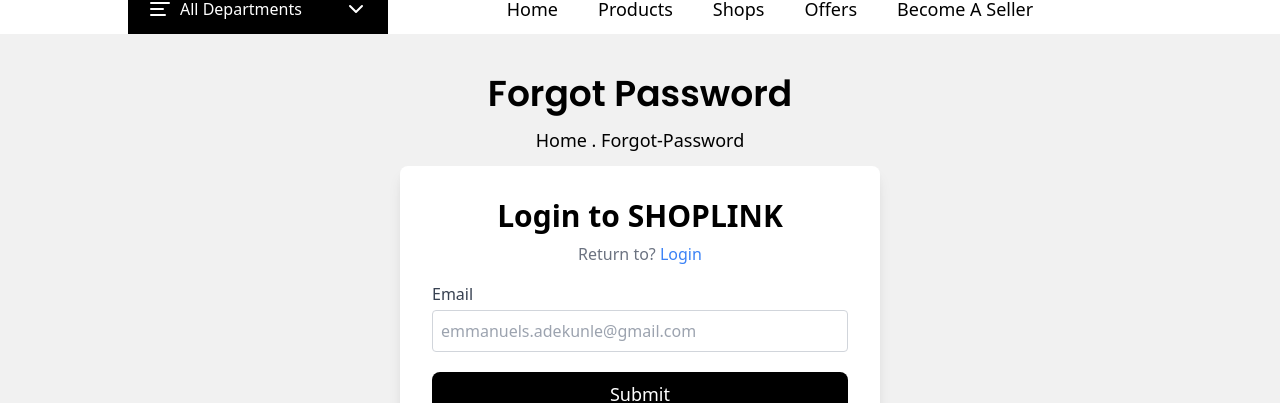
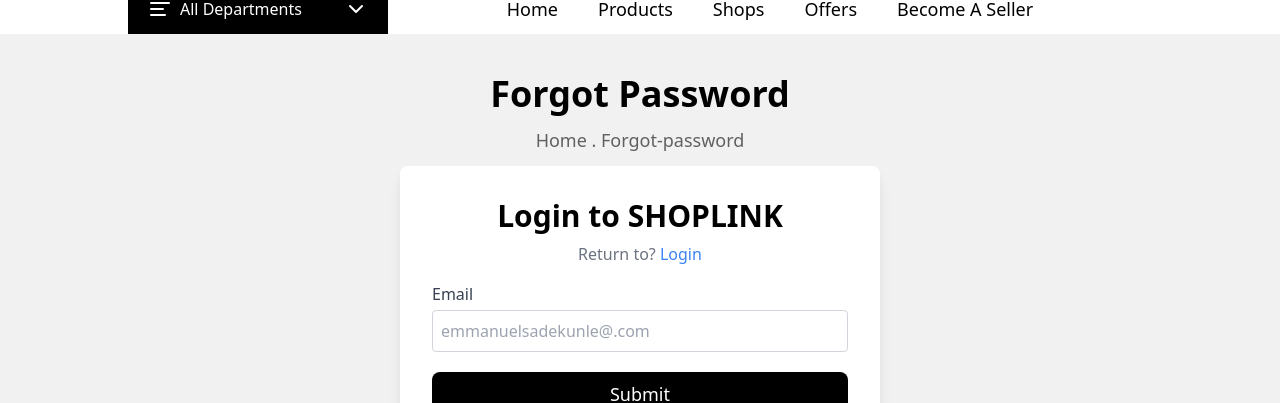
Before and after one commit to Emmanuel-Adekunle/shoplink, a Next.js app in the folder apps/user-ui/: page /forgot-password in a window 1280 px wide. Shown: the part 129-532 px from the top of the page. Built offline with nearby package versions, Linux system fonts and the light colour scheme.

Commit message:
Cleanup Indentation

```diff
--- a/apps/user-ui/src/app/(routes)/forgot-password/page.tsx
+++ b/apps/user-ui/src/app/(routes)/forgot-password/page.tsx
@@ -1,11 +1,11 @@
-'use client';
+"use client";
 
+import { useMutation } from "@tanstack/react-query";
+import axios, { AxiosError } from "axios";
 import Link from "next/link";
 import { useRouter } from "next/navigation";
 import React, { useRef, useState } from "react";
 import { useForm } from "react-hook-form";
-import { useMutation } from "@tanstack/react-query";
-import axios, { AxiosError } from "axios";
 import toast from "react-hot-toast";
 
 type FormData = {
@@ -29,7 +29,6 @@
     formState: { errors },
   } = useForm<FormData>();
 
-
   const startResendTimer = () => {
     setCanResend(false);
     setTimer(60);
@@ -44,7 +43,6 @@
       });
     }, 1000);
   };
-
 
   const requestOtpMutation = useMutation({
     mutationFn: async ({ email }: { email: string }) => {
@@ -69,7 +67,6 @@
     },
   });
 
-
   const verifyOtpMutation = useMutation({
     mutationFn: async () => {
       if (!userEmail) return;
@@ -89,7 +86,6 @@
       setServerError(errorMessage || "Invalid OTP. Try again!");
     },
   });
-
 
   const resetPasswordMutation = useMutation({
     mutationFn: async ({ password }: { password: string }) => {
@@ -114,7 +110,6 @@
       setServerError(errorMessage || "Failed to reset password. Try again!");
     },
   });
-
 
   const handleOtpChange = (index: number, value: string) => {
     if (!/^[0-9]?$/.test(value)) return;
@@ -147,11 +142,11 @@
 
   return (
     <div className="w-full py-10 min-h-[85vh] bg-[#f1f1f1]">
-      <h1 className="text-4xl font-poppins font-semibold text-black text-center">
+      <h1 className="text-4xl font-Poppins font-semibold text-black text-center">
         Forgot Password
       </h1>
-      <p className="text-center text-lg font-medium py-3 text-[#000000099]">
-        Home . Forgot-Password
+      <p className="text-center text-lg font-medium py-3 text-[#00000099]">
+        Home . Forgot-password
       </p>
 
       <div className="w-full flex justify-center">
@@ -162,25 +157,25 @@
                 Login to SHOPLINK
               </h3>
               <p className="text-center text-gray-500 mb-4">
-            Return to?{' '}
-            <Link href={"/login"} className= "text-blue-500">
+                Return to?{" "}
+                <Link href={"/login"} className="text-blue-500">
                   Login
                 </Link>
-
               </p>
 
               <form onSubmit={handleSubmit(onSubmitEmail)}>
                 <label className="block text-gray-700 mb-1">Email</label>
                 <input
                   type="email"
-              placeholder="emmanuels.adekunle@gmail.com"
+                  placeholder="emmanuelsadekunle@.com"
                   className="w-full p-2 border border-gray-300 outline-0 !rounded mb-1"
                   {...register("email", {
                     required: "Email is required",
                     pattern: {
-                  value: /^[a-zA-Z0-9._%+-]+@[a-zA-Z0-9.-]+\.[a-zA-Z]{2,4}$/,
+                      value:
+                        /^[a-zA-Z0-9._%+-]+@[a-zA-Z0-9.-]+\.[a-zA-Z]{2,4}$/,
                       message: "Invalid email address",
-                }
+                    },
                   })}
                 />
                 {errors.email && (
@@ -295,7 +290,6 @@
               </form>
             </>
           )}
-
         </div>
       </div>
     </div>
```
Lines whose indentation alone changed are shown as unchanged.
